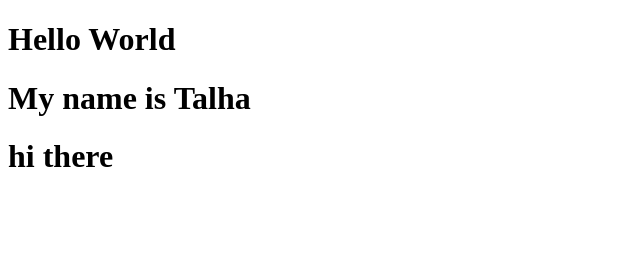
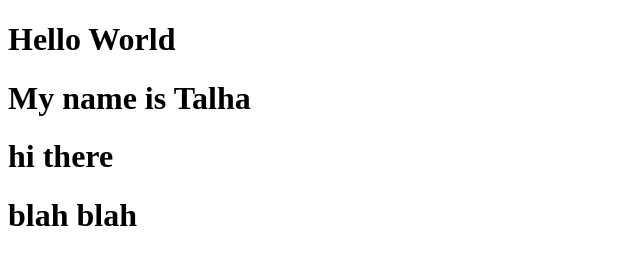
Before and after one commit to Talha-Irshad/demo, a plain HTML site: page index.html in a window 1280 px wide. Shown: the whole page, without its empty margins (0-640 px from the left). Drawn offline with Linux system fonts and the light colour scheme.

Commit message:
fourth commit

```diff
--- a/index.html
+++ b/index.html
@@ -10,5 +10,6 @@
     <h1>Hello World</h1>
     <h1>My name is Talha</h1>
     <h1>hi there</h1>
+    <h1>blah blah</h1>
 </body>
 </html>
```
